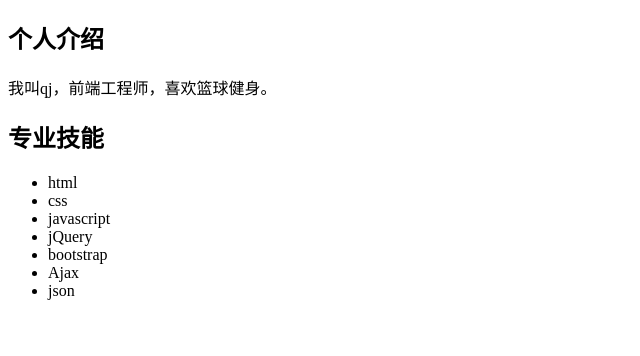
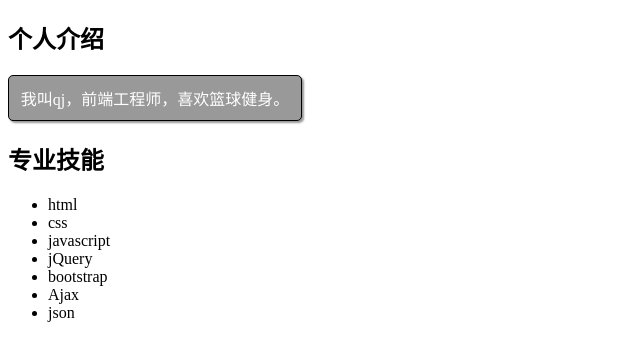
Before and after one commit to qjcy/qjcy.github.io, a plain HTML site: page index.html in a window 1280 px wide. Shown: the whole page, without its empty margins (0-640 px from the left). Drawn offline with Linux system fonts and the light colour scheme.

Commit message:
index.html中引入css 添加css文件

```diff
--- /dev/null
+++ b/css/main.css
@@ -0,0 +1,10 @@
+p{
+    border: 1px solid #000;
+    width: 272px;
+    border-radius: 5px;
+    padding: 10px;
+    text-align: center;
+    background-color: #999;
+    color: #fff;
+    box-shadow: 2px 2px 2px  #999;
+}
--- a/index.html
+++ b/index.html
@@ -4,6 +4,7 @@
     <meta charset="UTF-8">
     <title>qjcy</title>
     <meta name="viewport" content="width=device-width, initial-scale=1.0">
+    <link rel="stylesheet" href="css/main.css">
 </head>
 <body>
 <h2>个人介绍</h2>
```
